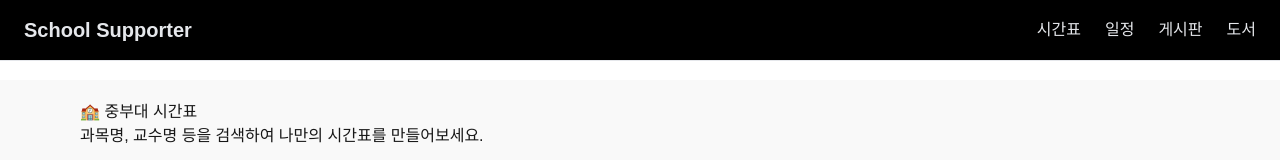
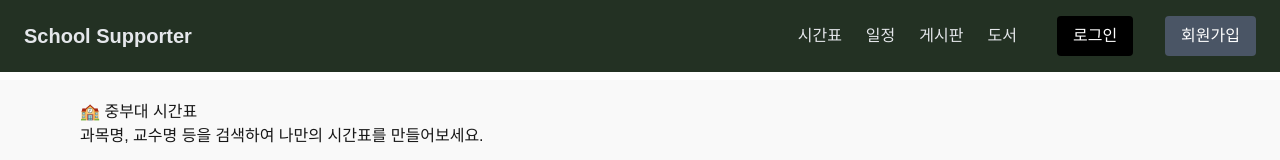
Before and after one commit to euniii0224/school-supporter, a Next.js app: page /calendar in a window 1280 px wide. Shown: the top 160 px of the page. Built offline with nearby package versions, Linux system fonts and the light colour scheme; no server answers.

Commit message:
Update navbar.tsx

```diff
--- a/src/components/navbar.tsx
+++ b/src/components/navbar.tsx
@@ -1,9 +1,9 @@
-'use client'
-import Link from 'next/link'
+'use client';
+import Link from 'next/link';
 
 export default function Navbar() {
   return (
-    <nav className="fixed top-0 left-0 w-full z-10 bg-black backdrop-blur-md border-b border-gray-200">
+    <nav className="fixed top-0 left-0 w-full z-10 bg-[#233123] backdrop-blur-md">
       <div className="max-w-7xl mx-auto flex justify-between items-center py-4 px-6">
         {/* 로고 / 이름 */}
         <Link href="/" className="text-xl font-bold text-gray-200">
@@ -19,10 +19,10 @@
             시간표
           </Link>
           <Link
-            href="/scheduler"
+            href="/schedule"
             className="hover:text-black transition-colors duration-200"
           >
-            일정{/* 과제•시험 일정 관리  */}
+            일정
           </Link>
           <Link
             href="/board"
@@ -34,10 +34,24 @@
             href="/library"
             className="hover:text-black transition-colors duration-200"
           >
-            도서 {/* 도서 대출 현황 관리 */}
+            도서
+          </Link>
+
+          {/* 로그인/회원가입 버튼 */}
+          <Link
+            href="/login"
+            className="ml-4 bg-black text-white px-4 py-2 rounded hover:bg-gray-800 transition-colors duration-200"
+          >
+            로그인
+          </Link>
+          <Link
+            href="/signup"
+            className="ml-2 bg-gray-600 text-white px-4 py-2 rounded hover:bg-gray-500 transition-colors duration-200"
+          >
+            회원가입
           </Link>
         </div>
       </div>
     </nav>
-  )
+  );
 }
```
